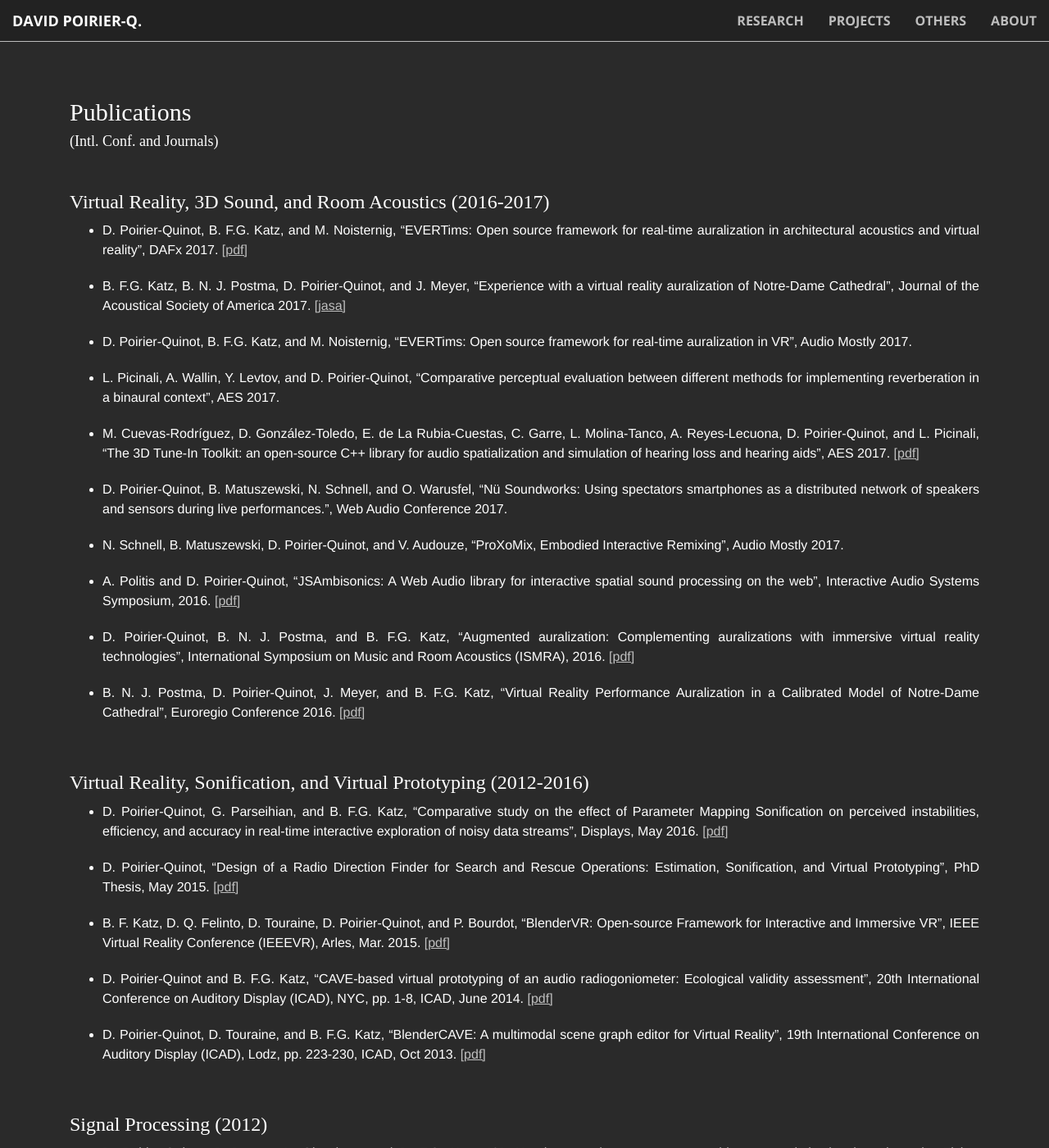
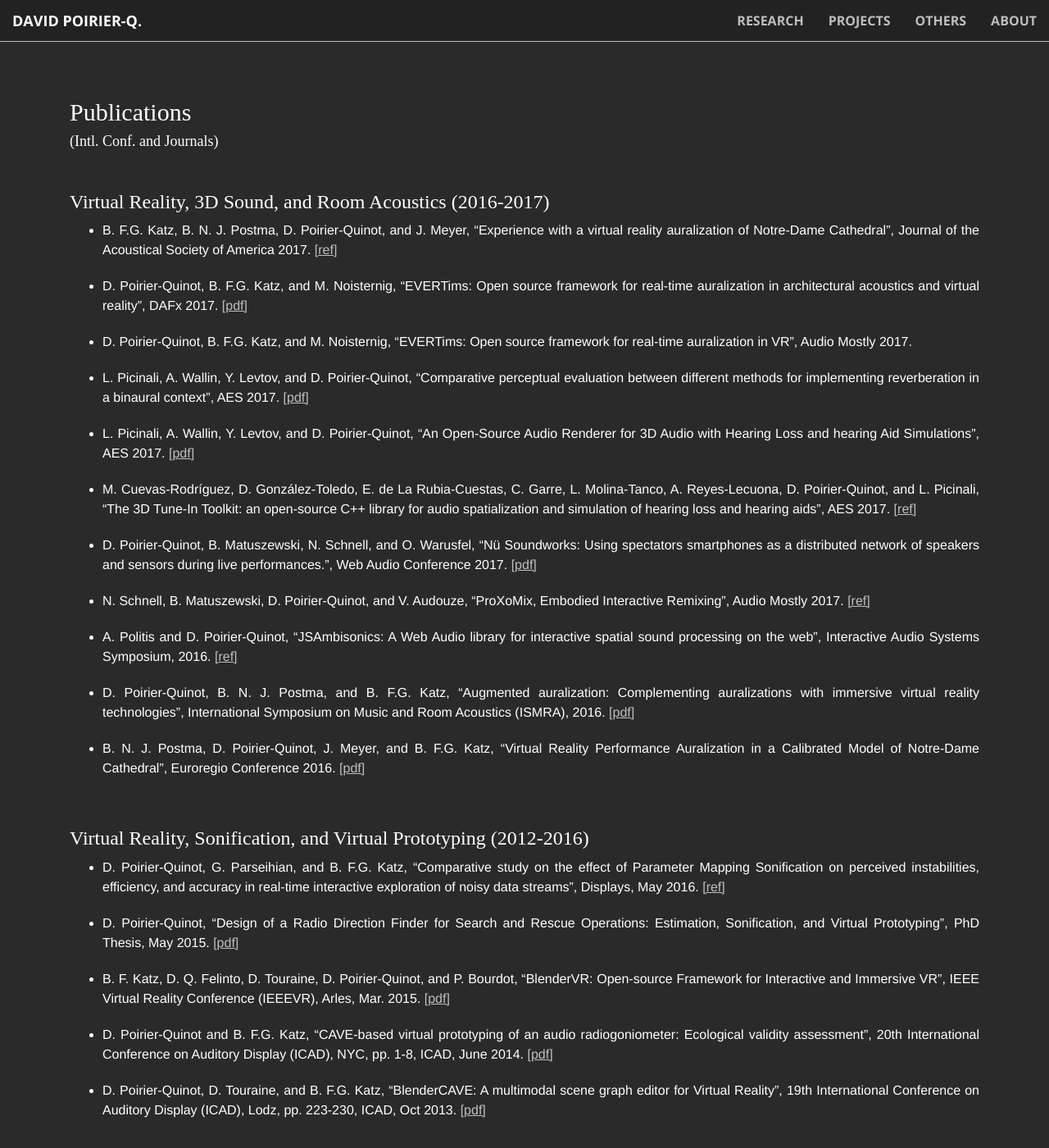
Before and after one commit to PyrApple/pyrapple.github.io, a Jekyll site: the page built from pages/publications.html, in a window 1280 px wide and 1400 px high. Shown: the whole window at 82% size. Built offline with Jekyll 4.4.1, drawn with Linux system fonts in a browser that asks for light colours.

Commit message:
updated publications

```diff
--- a/pages/publications.html
+++ b/pages/publications.html
@@ -17,21 +17,23 @@ layout: default
 
         <ul>
 
-          <li> <p>D. Poirier-Quinot, B.  F.G. Katz, and M. Noisternig, “EVERTims: Open source framework for real-time auralization in architectural acoustics and virtual reality”, DAFx 2017. <a class="text-faded link-on-primary-bg" href="https://www.google.fr/url?sa=t&rct=j&q=&esrc=s&source=web&cd=1&cad=rja&uact=8&ved=0ahUKEwjr1_qeyJjXAhUMEVAKHbN8CuwQFggqMAA&url=http%3A%2F%2Fwww.dafx17.eca.ed.ac.uk%2Fpapers%2FDAFx17_paper_50.pdf&usg=AOvVaw2OOH10rS_0x7ClDhefDmwJ">[pdf]</a></p> </li>
+          <li> <p>B. F.G. Katz, B. N. J. Postma, D. Poirier-Quinot, and J. Meyer, “Experience with a virtual reality auralization of Notre-Dame Cathedral”, Journal of the Acoustical Society of America 2017. <a class="text-faded link-on-primary-bg" href="http://asa.scitation.org/doi/abs/10.1121/1.4987161">[ref]</a></p> </li>
 
-          <li> <p>B. F.G. Katz, B. N. J. Postma, D. Poirier-Quinot, and J. Meyer, “Experience with a virtual reality auralization of Notre-Dame Cathedral”, Journal of the Acoustical Society of America 2017. <a class="text-faded link-on-primary-bg" href="http://asa.scitation.org/doi/abs/10.1121/1.4987161">[jasa]</a></p> </li>
+          <li> <p>D. Poirier-Quinot, B.  F.G. Katz, and M. Noisternig, “EVERTims: Open source framework for real-time auralization in architectural acoustics and virtual reality”, DAFx 2017. <a class="text-faded link-on-primary-bg" href="http://www.dafx17.eca.ed.ac.uk/papers/DAFx17_paper_50.pdf">[pdf]</a></p> </li>
 
           <li> <p>D. Poirier-Quinot, B.  F.G. Katz, and M. Noisternig, “EVERTims: Open source framework for real-time auralization in VR”, Audio Mostly 2017. </p> </li>
 
-          <li> <p>L. Picinali, A. Wallin, Y. Levtov, and D. Poirier-Quinot, “Comparative perceptual evaluation between different methods for implementing reverberation in a binaural context”, AES 2017. </p> </li>
+          <li> <p>L. Picinali, A. Wallin, Y. Levtov, and D. Poirier-Quinot, “Comparative perceptual evaluation between different methods for implementing reverberation in a binaural context”, AES 2017. <a class="text-faded link-on-primary-bg" href="http://www.aes.org/tmpFiles/elib/20180104/18618.pdf">[pdf]</a> </p> </li>
 
-          <li> <p>M. Cuevas-Rodríguez, D. González-Toledo, E. de La Rubia-Cuestas, C. Garre, L. Molina-Tanco, A. Reyes-Lecuona, D. Poirier-Quinot, and L. Picinali, “The 3D Tune-In Toolkit: an open-source C++ library for audio spatialization and simulation of hearing loss and hearing aids”, AES 2017. <a class="text-faded link-on-primary-bg" href="https://www.researchgate.net/publication/319331642_An_open-source_audio_renderer_for_3D_audio_with_hearing_loss_and_hearing_aid_simulations">[pdf]</a></p> </li>
+          <li> <p>L. Picinali, A. Wallin, Y. Levtov, and D. Poirier-Quinot, “An Open-Source Audio Renderer for 3D Audio with Hearing Loss and hearing Aid Simulations”, AES 2017. <a class="text-faded link-on-primary-bg" href="http://www.aes.org/tmpFiles/elib/20180104/18650.pdf">[pdf]</a> </p> </li>
 
-          <li> <p>D. Poirier-Quinot, B. Matuszewski, N. Schnell, and O. Warusfel, “Nü Soundworks: Using spectators smartphones as a distributed network of speakers and sensors during live performances.”, Web Audio Conference 2017. </p> </li>
+          <li> <p>M. Cuevas-Rodríguez, D. González-Toledo, E. de La Rubia-Cuestas, C. Garre, L. Molina-Tanco, A. Reyes-Lecuona, D. Poirier-Quinot, and L. Picinali, “The 3D Tune-In Toolkit: an open-source C++ library for audio spatialization and simulation of hearing loss and hearing aids”, AES 2017. <a class="text-faded link-on-primary-bg" href="https://www.researchgate.net/publication/319331642_An_open-source_audio_renderer_for_3D_audio_with_hearing_loss_and_hearing_aid_simulations">[ref]</a></p> </li>
 
-          <li> <p>N. Schnell, B. Matuszewski, D. Poirier-Quinot, and V. Audouze, “ProXoMix, Embodied Interactive Remixing”, Audio Mostly 2017. </p> </li>
+          <li> <p>D. Poirier-Quinot, B. Matuszewski, N. Schnell, and O. Warusfel, “Nü Soundworks: Using spectators smartphones as a distributed network of speakers and sensors during live performances.”, Web Audio Conference 2017. <a class="text-faded link-on-primary-bg" href="http://eecs.qmul.ac.uk/~keno/63.pdf">[pdf]</a> </p> </li>
 
-          <li> <p>A. Politis and D. Poirier-Quinot, “JSAmbisonics: A Web Audio library for interactive spatial sound processing on the web”, Interactive Audio Systems Symposium, 2016. <a class="text-faded link-on-primary-bg" href="https://www.researchgate.net/profile/Archontis_Politis/publication/308761825_JSAmbisonics_A_Web_Audio_library_for_interactive_spatial_sound_processing_on_the_web/links/57ee78d908ae8da3ce49a017.pdf">[pdf]</a></p> </li>
+          <li> <p>N. Schnell, B. Matuszewski, D. Poirier-Quinot, and V. Audouze, “ProXoMix, Embodied Interactive Remixing”, Audio Mostly 2017. <a class="text-faded link-on-primary-bg" href="https://hal.archives-ouvertes.fr/hal-01660198">[ref]</a> </p> </li>
+
+          <li> <p>A. Politis and D. Poirier-Quinot, “JSAmbisonics: A Web Audio library for interactive spatial sound processing on the web”, Interactive Audio Systems Symposium, 2016. <a class="text-faded link-on-primary-bg" href="https://www.researchgate.net/publication/308761825_JSAmbisonics_A_Web_Audio_library_for_interactive_spatial_sound_processing_on_the_web">[ref]</a></p> </li>
 
           <li> <p>D. Poirier-Quinot, B. N. J. Postma, and B. F.G. Katz, “Augmented auralization: Complementing auralizations with immersive virtual reality technologies”, International Symposium on Music and Room Acoustics (ISMRA), 2016. <a class="text-faded link-on-primary-bg" href="http://ica2016.org.ar/ismra2016proceedings/ismra2016/ISMRA2016-14">[pdf]</a></p> </li>
 
@@ -47,7 +49,7 @@ layout: default
         <h3 class="text-left"> Virtual Reality, Sonification, and Virtual Prototyping (2012-2016) </h3>
 
         <ul>
-          <li><p>D. Poirier-Quinot, G. Parseihian, and B. F.G. Katz, “Comparative study on the effect of Parameter Mapping Sonification on perceived instabilities, efficiency, and accuracy in real-time interactive exploration of noisy data streams”, Displays, May 2016. <a class="text-faded link-on-primary-bg" href="https://www.researchgate.net/profile/David_Poirier-Quinot/publication/302554212_Comparative_study_on_the_effect_of_Parameter_Mapping_Sonification_on_perceived_instabilities_efficiency_and_accuracy_in_real-time_interactive_exploration_of_noisy_data_streams/links/573cddca08ae9ace840fe724.pdf">[pdf]</a></p></li>
+          <li><p>D. Poirier-Quinot, G. Parseihian, and B. F.G. Katz, “Comparative study on the effect of Parameter Mapping Sonification on perceived instabilities, efficiency, and accuracy in real-time interactive exploration of noisy data streams”, Displays, May 2016. <a class="text-faded link-on-primary-bg" href="http://www.sciencedirect.com/science/article/pii/S0141938216300634">[ref]</a></p></li>
 
           <li><p>D. Poirier-Quinot, “Design of a Radio Direction Finder for Search and Rescue Operations: Estimation, Sonification, and Virtual Prototyping”, PhD Thesis, May 2015. <a class="text-faded link-on-primary-bg" href="https://tel.archives-ouvertes.fr/tel-01182898/document">[pdf]</a></p></li>
 
```
